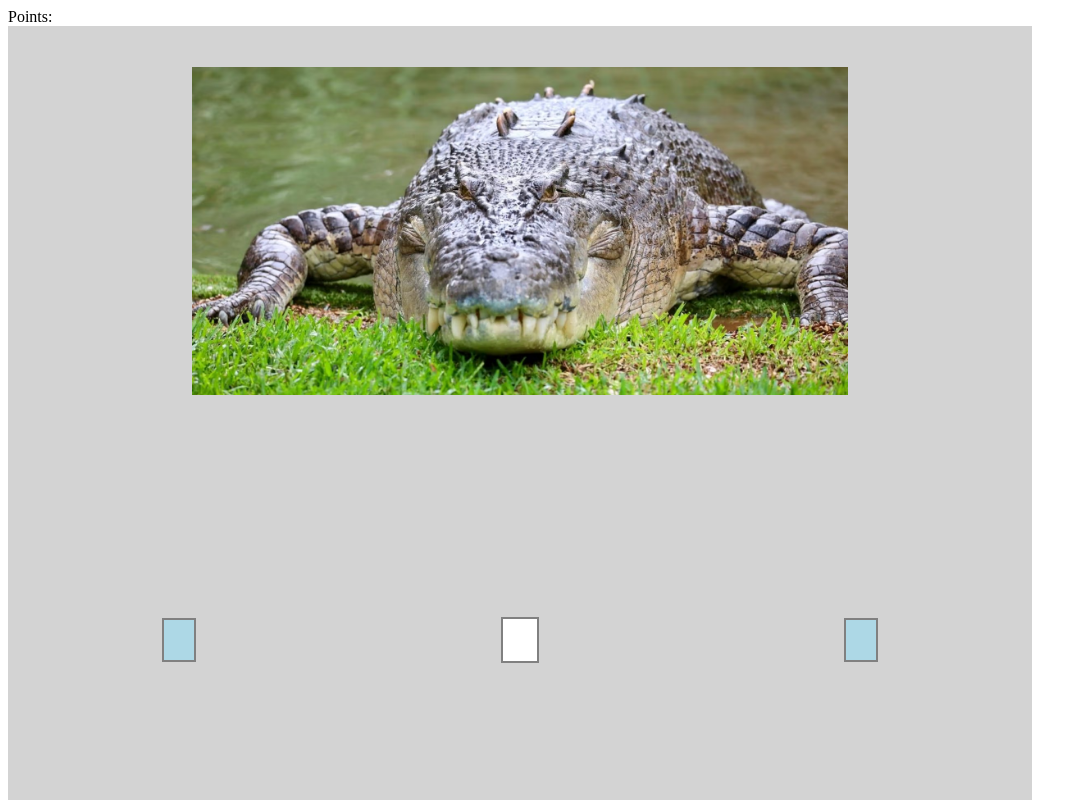
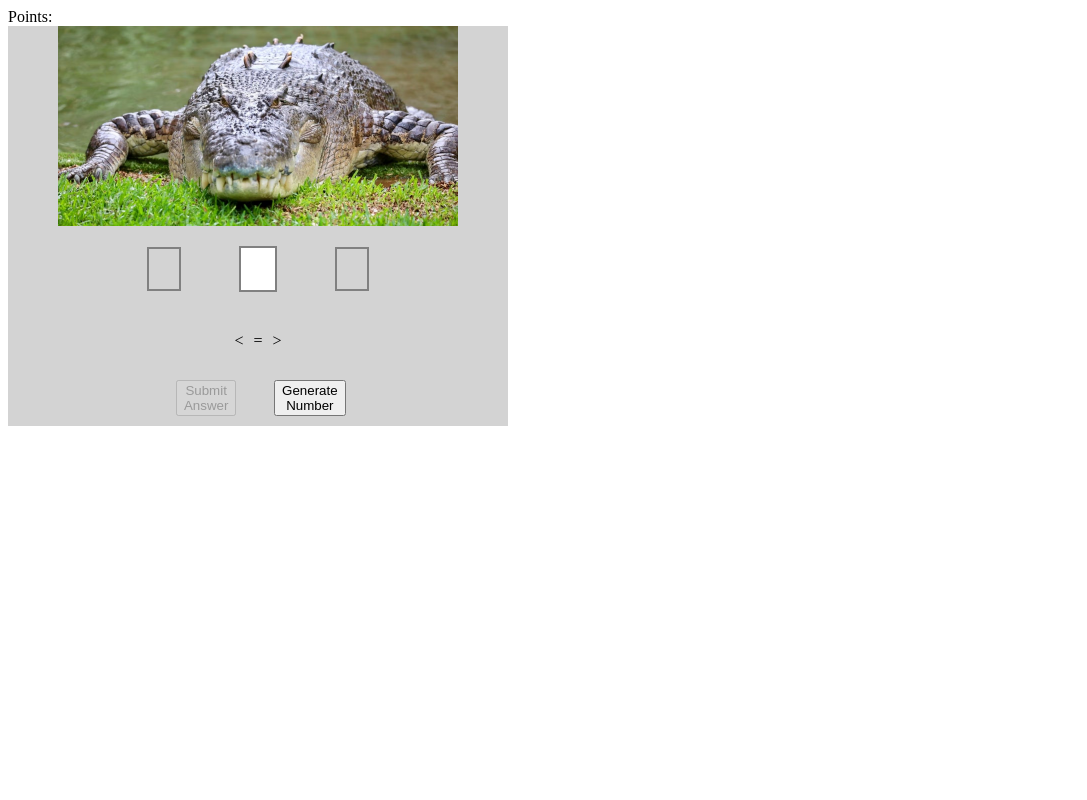
Before and after one commit to 185august/crocodile-game, a plain HTML site: page index.html in a window 1280 px wide. Shown: the top 800 px of the page, without its empty margins (0-1087 px from the left). Drawn offline with Linux system fonts and the light colour scheme.

Commit message:
added some functions

```diff
--- a/index.html
+++ b/index.html
@@ -12,71 +12,74 @@
             border: 2px, solid, gray;
             width: 30px;
             height: 40px;
-            margin: 10px;
+            margin: 20px;
             align-items: center;
             justify-content: center;
             text-align: center;
             align-content: center;
         }
 
-        #rngNumber1,
-        #rngNumber2 {
-            background-color: lightblue;
-        }
-
         .game {
             display: grid;
-            grid-template-rows: repeat(3, 1fr);
-            grid-template-columns: repeat(6, 1fr);
+            grid-template-columns: repeat(17, 1fr);
+            grid-template-rows: repeat(4, 1fr);
+            width: 500px;
+            height: 400px;
             align-items: center;
             justify-items: center;
             justify-content: center;
             background-color: lightgray;
-            width: fit-content;
-            height: fit-content;
 
         }
 
         .crocodile {
-            max-width: 80%;
-            max-height: 80%;
-            grid-area: 1 / 1 / 2 / 7;
+            width: 400px;
+            height: 200px;
+            grid-area: 1 / 2 / 2 / 17;
         }
 
         .number1 {
-            grid-area: 2 / 1 / 3 / 3;
+            grid-area: 2 / 5 / 3 / 8;
         }
 
         .number2 {
-            grid-area: 2 / 5 / 3 / 7;
+            grid-area: 2 / 11 / 3 / 14;
         }
 
         .biggerOrLesser {
-            grid-area: 2 / 3 / 3 / 5;
+            grid-area: 2 / 8 / 3 / 11;
         }
 
         #btn1 {
-            grid-area: 3 / 3 / 4 / 4;
-            margin: 10px;
+            grid-area: 4 / 7 / 5 / 9;
         }
 
         #btn2 {
-            grid-area: 3/ 4 / 4 / 5;
+            grid-area: 4 / 10 / 5 / 12;
+        }
+
+        #answers {
+            grid-area: 3 / 9 / 4 / 10;
+            column-gap: 10px;
+            display: flex;
+            cursor: pointer;
+            user-select: none;
+
         }
     </style>
 </head>
 
-<body>
+<body onload="whatever()">
     <div id="points">Points: </div>
     <div class="game">
         <img class="crocodile" src="pictures/6b0bd34e1a056f39e1e5481b117d878f46347dab-1200x600.avif" alt="">
         <div id="rngNumber1" class="number1"> </div>
         <input id="inputId" type="text" class="biggerOrLesser">
         <div id="rngNumber2" class="number2"></div>
+        <div id="answers"></div>
         <button id="btn1" onclick="isItCorrect()">Submit Answer</button>
         <button id="btn2" onclick="generateNumber()">Generate Number</button>
     </div>
-
 
     <script>
         let rngNum1 = 0;
@@ -92,7 +95,7 @@
             document.getElementById('rngNumber1').innerHTML = rngNum1;
             document.getElementById('rngNumber2').innerHTML = rngNum2;
             button1.disabled = false;
-            button1.innerHTML = 'Submit Answer'
+            button1.innerHTML = 'Submit Answer';
         }
 
         function isItCorrect() {
@@ -109,11 +112,12 @@
                 console.log(score);
 
             }
-            /*else if (greaterLesserThen != '<' || greaterLesserThen != '=' || greaterLesserThen != '>') {
+            else if (greaterLesserThen !== '<' && greaterLesserThen !== '=' && greaterLesserThen !== '>') {
                 alert('Use only < = > ')
                 console.log(greaterLesserThen)
                 button1.disabled = false;
-                button1.innerHTML = 'Submit Answer'*/
+                button1.innerHTML = 'Submit Answer'
+            }
 
             else if (score <= 0) {
                 console.log(score)
@@ -126,11 +130,31 @@
                 button1.disabled = false;
                 button1.innerHTML = 'Submit Answer'
             }
-
+        }
+        function enterSign(sign) {
+            document.getElementById('inputId').value = sign;
 
         }
 
+        function whatever() {
+            button1.disabled = true;
+
+            document.getElementById('answers').innerHTML = /*HTML*/`
+
+            ${generateHTML('<')}
+            ${generateHTML('=')}
+            ${generateHTML('>')}
+
+            `;
+        }
+        function generateHTML(answer) {
+            return  /*HTML*/`
+            <div class='signs' onclick="enterSign('${answer}')" >${answer} </div>
+            `
+        }
+
     </script>
+
 </body>
 
 </html>
```
